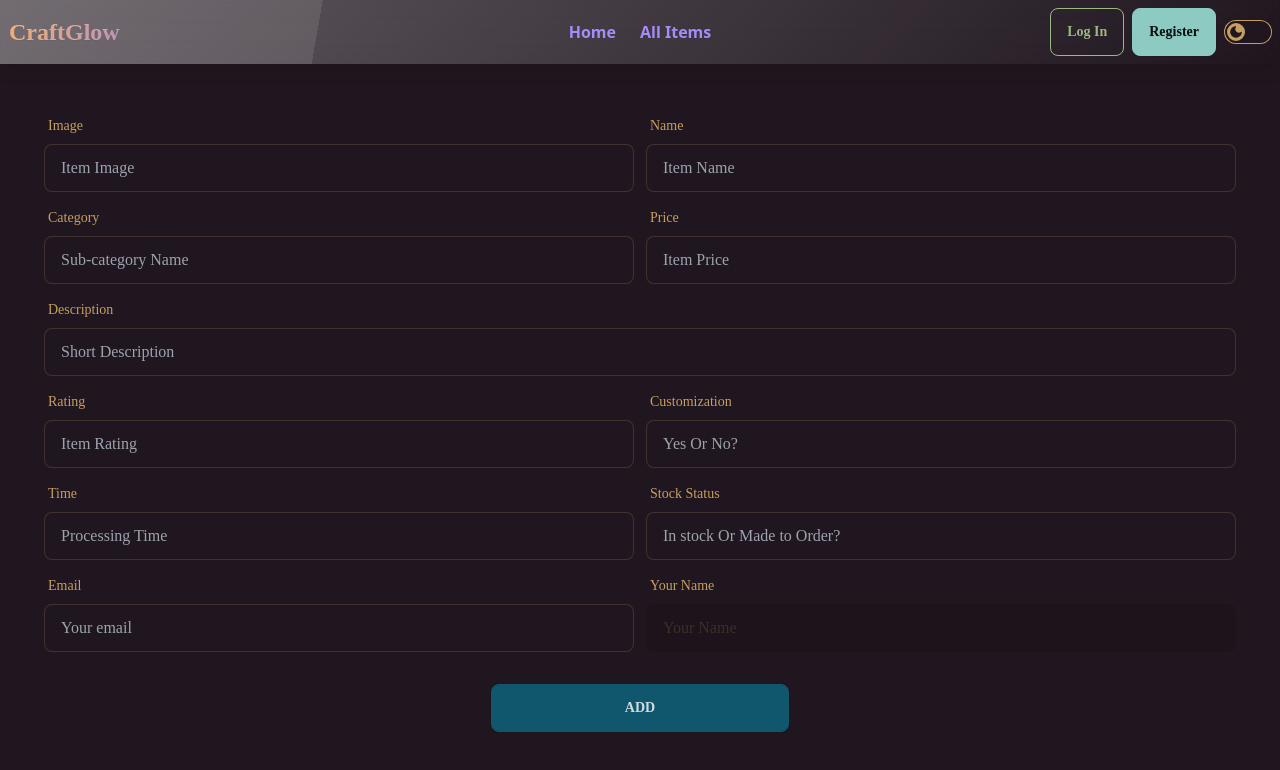
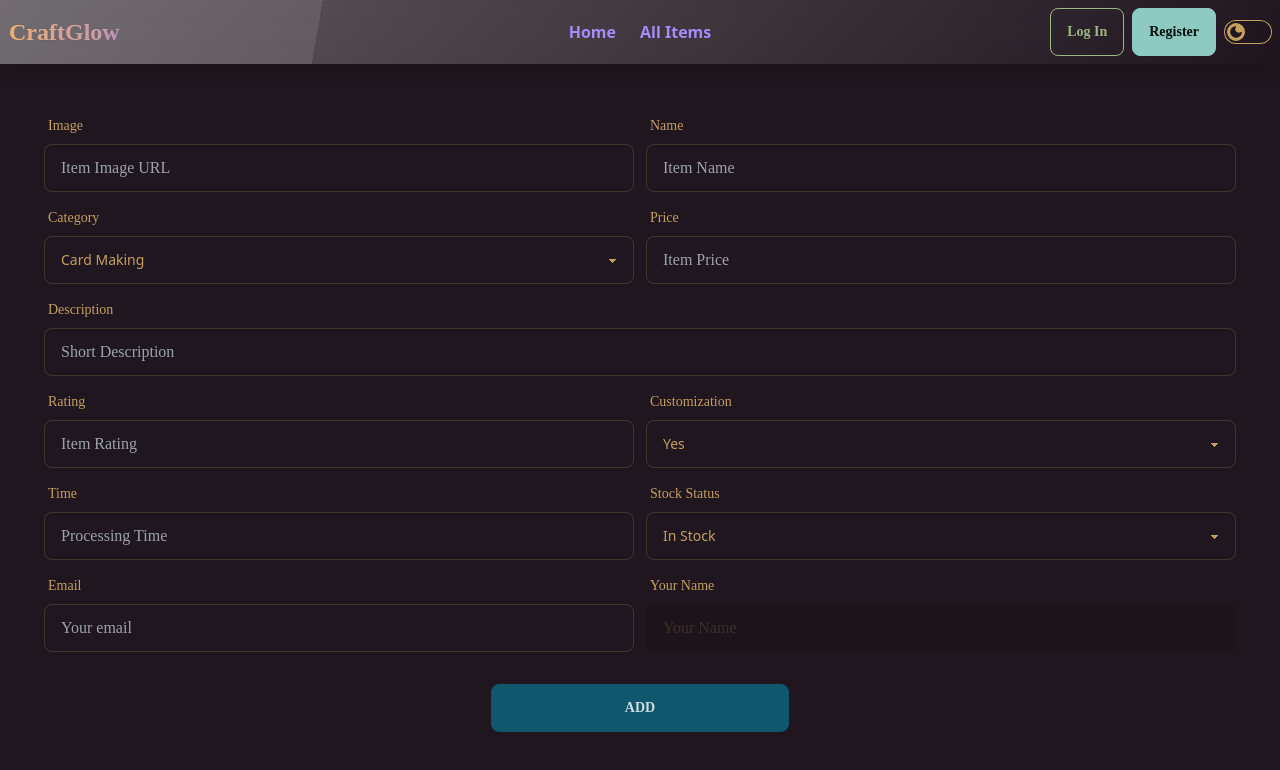
Before and after one commit to ShopnilIsCoding/CraftGlow-Client, a React (Vite) app: page /add in a window 1280 px wide. Shown: the top 770 px of the page. Built offline with nearby package versions, Linux system fonts and the light colour scheme; no server answers.

Commit message:
created a dropdown input option

```diff
--- a/src/Pages/Add.jsx
+++ b/src/Pages/Add.jsx
@@ -15,7 +15,7 @@ const Add = () => {
     e.preventDefault();
     const formData = new FormData(e.target);
     const data = Object.fromEntries(formData.entries());
-    const email = formData.get('email');
+    const email = formData.get("email");
 
     console.log(data);
     fetch("http://localhost:3000/added", {
@@ -23,10 +23,14 @@ const Add = () => {
       headers: {
         "Content-Type": "application/json",
       },
-      body: JSON.stringify({...data,email:email?email:user.email,userName:user.displayName}),
+      body: JSON.stringify({
+        ...data,
+        email: email ? email : user.email,
+        userName: user.displayName,
+      }),
     })
-    .then(res=>res.json())
-    .then(resData=>console.log(resData))
+      .then((res) => res.json())
+      .then((resData) => console.log(resData));
   };
   return (
     <div className="p-3 hero bg-svg-background">
@@ -39,7 +43,7 @@ const Add = () => {
             </label>
             <input
               type="text"
-              placeholder="Item Image"
+              placeholder="Item Image URL"
               name="image"
               className="input input-bordered font-kristi"
               required
@@ -64,13 +68,17 @@ const Add = () => {
             <label className="label">
               <span className="label-text font-kristi">Category</span>
             </label>
-            <input
-              type="text"
-              placeholder="Sub-category Name"
+            <select
               name="category"
-              className="input input-bordered font-kristi"
-              required
-            />
+              className="select select-bordered w-full"
+            >
+              <option>Card Making</option>
+              <option>Scrapbooking</option>
+              <option>Paper Quilling & origami</option>
+              <option>Glass Painting</option>
+              <option>Lampworking</option>
+              <option>Glass Dying & Staining</option>
+            </select>
           </div>
           <div className="form-control lg:w-1/2">
             <label className="label">
@@ -115,13 +123,13 @@ const Add = () => {
             <label className="label">
               <span className="label-text font-kristi">Customization</span>
             </label>
-            <input
-              type="text"
-              placeholder="Yes Or No?"
+            <select
               name="customization"
-              className="input input-bordered font-kristi"
-              required
-            />
+              className="select select-bordered w-full"
+            >
+              <option>Yes</option>
+              <option>No</option>
+            </select>
           </div>
         </div>
         {/* Row */}
@@ -142,13 +150,13 @@ const Add = () => {
             <label className="label">
               <span className="label-text font-kristi">Stock Status</span>
             </label>
-            <input
-              type="text"
-              placeholder="In stock Or Made to Order?"
+            <select
               name="status"
-              className="input input-bordered font-kristi"
-              required
-            />
+              className="select select-bordered w-full"
+            >
+              <option>In Stock</option>
+              <option>Made By Order</option>
+            </select>
           </div>
         </div>
         {/* Row */}
```
